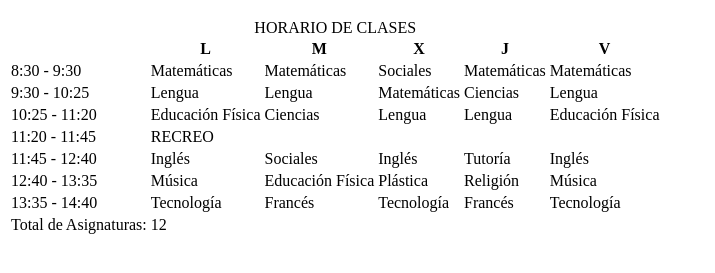
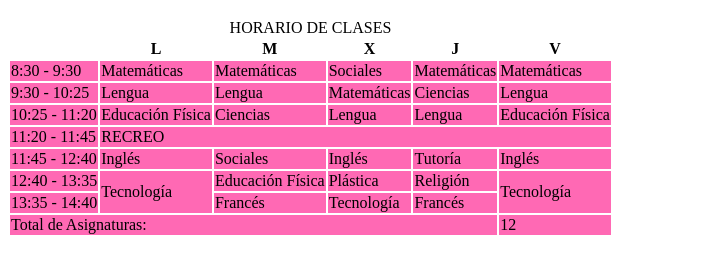
Before and after one commit to QRod/html2021, a plain HTML site: page tablas.html in a window 1280 px wide. Shown: the part 61-334 px from the top of the page, without its empty margins (0-715 px from the left). Drawn offline with Linux system fonts and the light colour scheme.

Commit message:
Termino de día 30-12-2020, solo se modifica la página TABLAS

```diff
--- a/tablas.html
+++ b/tablas.html
@@ -4,6 +4,11 @@
     <meta charset="UTF-8" />
     <meta name="viewport" content="width=device-width, initial-scale=1.0" />
     <title>Document</title>
+    <style>
+        td {
+            background-color: hotpink;
+        }
+    </style>
   </head>
   <body>
     <h1>Tablas</h1>
@@ -59,23 +64,21 @@
         </tr>
         <tr>
           <td>12:40 - 13:35</td>
-          <td>Música</td>
+          <td rowspan="2">Tecnología</td>
           <td>Educación Física</td>
           <td>Plástica</td>
           <td>Religión</td>
-          <td>Música</td>
+          <td rowspan="2">Tecnología</td>
         </tr>
         <tr>
           <td>13:35 - 14:40</td>
-          <td>Tecnología</td>
           <td>Francés</td>
           <td>Tecnología</td>
           <td>Francés</td>
-          <td>Tecnología</td>
         </tr>
       </tbody>
       <tfoot>
-          <td>Total de Asignaturas:</td>
+          <td colspan="5">Total de Asignaturas:</td>
           <td>12</td>
       </tfoot>
     </table>
```
